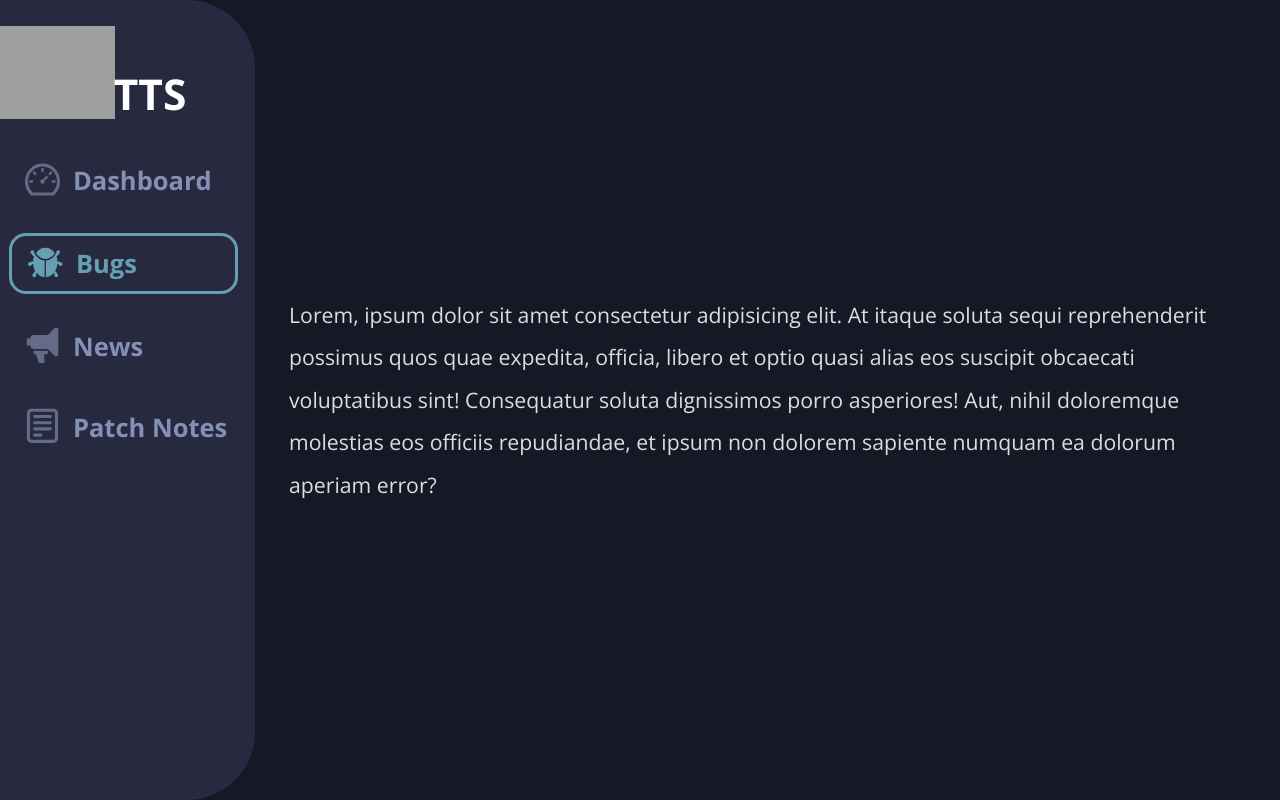
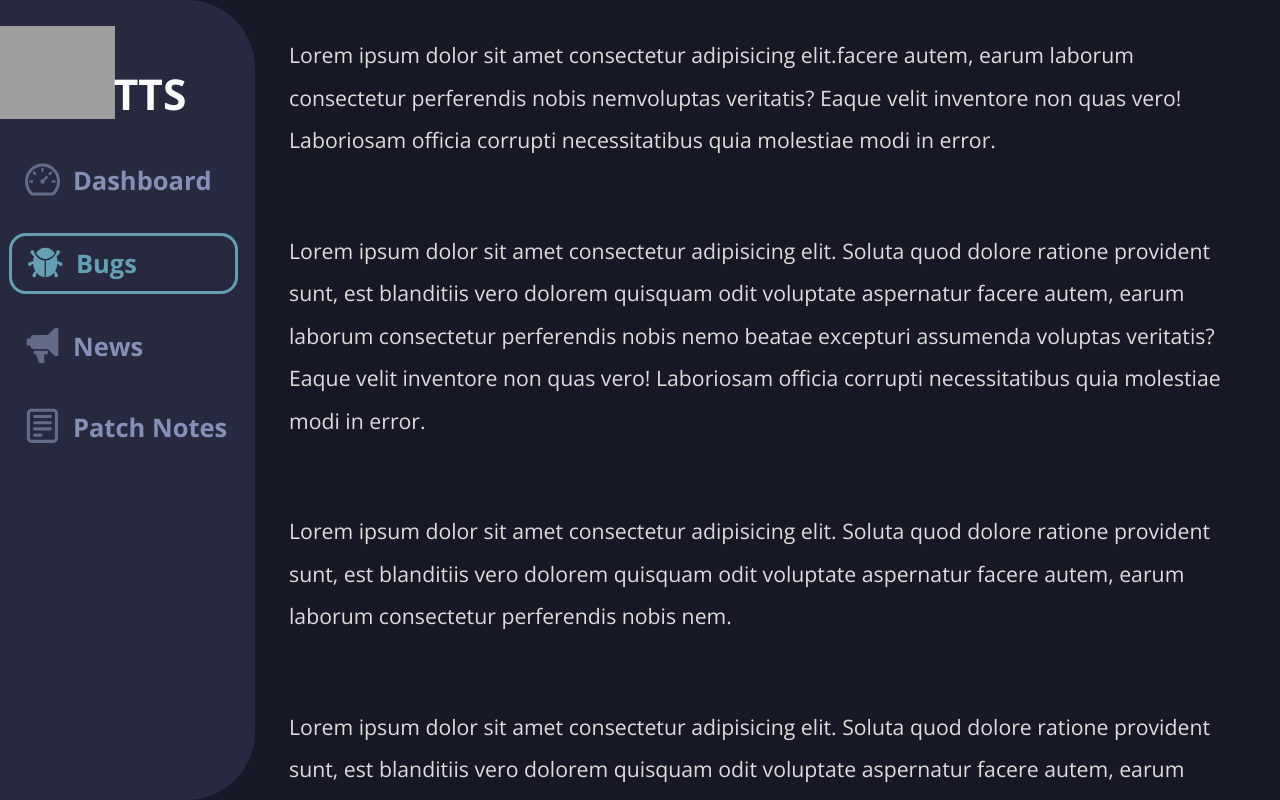
Before and after one commit to CreeperPlanet26/TTS-Redirects, an Angular app: page /bugs in a window 1280 px wide. Built offline with nearby package versions, Linux system fonts and the light colour scheme; grey boxes are pictures that could not be loaded.

Commit message:
more placeholder text

```diff
--- a/src/app/pages/dashboard/dashboard.component.html
+++ b/src/app/pages/dashboard/dashboard.component.html
@@ -1,10 +1,25 @@
 <app-dashboard-nav>
     <div class="content">
-        <p>
-            Lorem, ipsum dolor sit amet consectetur adipisicing elit. At itaque soluta sequi reprehenderit possimus quos
-            quae expedita, officia, libero et optio quasi alias eos suscipit obcaecati voluptatibus sint! Consequatur
-            soluta dignissimos porro asperiores! Aut, nihil doloremque molestias eos officiis repudiandae, et ipsum non
-            dolorem sapiente numquam ea dolorum aperiam error?
-        </p>
+        <p>Lorem ipsum dolor sit amet consectetur adipisicing elit.facere autem, earum laborum consectetur
+            perferendis nobis nemvoluptas veritatis? Eaque velit inventore non quas vero!
+            Laboriosam officia corrupti necessitatibus quia molestiae modi in error.</p>
+        <p>Lorem ipsum dolor sit amet consectetur adipisicing elit. Soluta quod dolore ratione provident sunt, est
+            blanditiis vero dolorem quisquam odit voluptate aspernatur facere autem, earum laborum consectetur
+            perferendis nobis nemo beatae excepturi assumenda voluptas veritatis? Eaque velit inventore non quas vero!
+            Laboriosam officia corrupti necessitatibus quia molestiae modi in error.</p>
+        <p>Lorem ipsum dolor sit amet consectetur adipisicing elit. Soluta quod dolore ratione provident sunt, est
+            blanditiis vero dolorem quisquam odit voluptate aspernatur facere autem, earum laborum consectetur
+            perferendis nobis nem.</p>
+        <p>Lorem ipsum dolor sit amet consectetur adipisicing elit. Soluta quod dolore ratione provident sunt, est
+            blanditiis vero dolorem quisquam odit voluptate aspernatur facere autem, earum laborum consectetur
+            perferendis nobis nemo beatatiae modi in error.</p>
+        <p>Lorem ipsum dolor sit amet consectetur adipisicing elit. Soluta quod dolore ratione provident sunt, est
+            blanditiis vero dolorem quisquam odit voluptate aspernatur facere autem, earum laborum consectetur
+            perferendis nobis nemo beatae excepturi assumenda voluptas veritatis? Eaque velit inventore non quas vero!
+            Laboriosam officia corrupti necessitatibus quia molestiae modi in error.</p>
+        <p>Lorem ipsum dolor sit amet consectetur adipisicing elit. Soluta quod dolore ratione provident sunt, est
+            blanditiis vero dolorem quisquam odit voluptate aspernatur facere autem, earum laborum consectetur
+            perferendis nobis nemo beatae excepturi assumenda voluptas veritatis? Eaque velit inventore non quas vero!
+            Laboriosam officia corrupti necessitatibus quia molestiae modi in error.</p>
     </div>
 </app-dashboard-nav>
--- a/src/app/pages/dashboard/dashboard.component.scss
+++ b/src/app/pages/dashboard/dashboard.component.scss
@@ -10,6 +10,6 @@
     }
 
     p {
-        margin: auto 2rem;
+        margin: 2rem 2rem;
     }
 }
```
